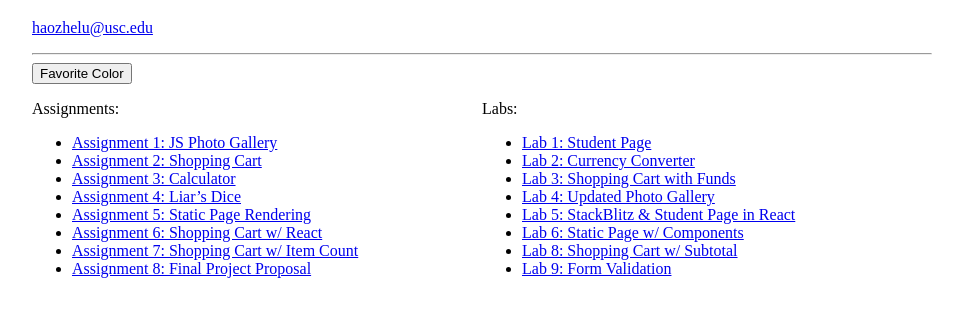
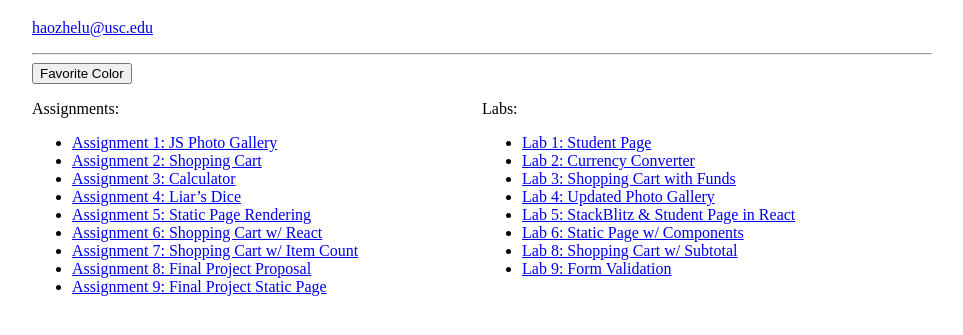
Before and after one commit to uscwebdev/itp301-submissions-HaozheLu, a plain HTML site: page index.html in a window 1280 px wide. Shown: the part 61-396 px from the top of the page, without its empty margins (158-1121 px from the left). Drawn offline with Linux system fonts and the light colour scheme.

Commit message:
Assignment_09 submission

```diff
--- a/index.html
+++ b/index.html
@@ -57,6 +57,7 @@
                         <li><a href="https://stackblitz.com/edit/react-6llthm?file=src%2Findex.js">Assignment 6: Shopping Cart w/ React</a></li>
                         <li><a href="https://stackblitz.com/edit/react-gvk3ja?file=src%2FProduct.js">Assignment 7: Shopping Cart w/ Item Count</a></li>
                         <li><a href="assignment_08/assignment_08.html">Assignment 8: Final Project Proposal</a></li>
+                        <li><a href="https://stackblitz.com/edit/react-middbb?file=src%2Findex.js">Assignment 9: Final Project Static Page</a></li>
                     </ul>
                 </div>
                 <div id="main4">
```
Also changed, not shown: 1 other file.
